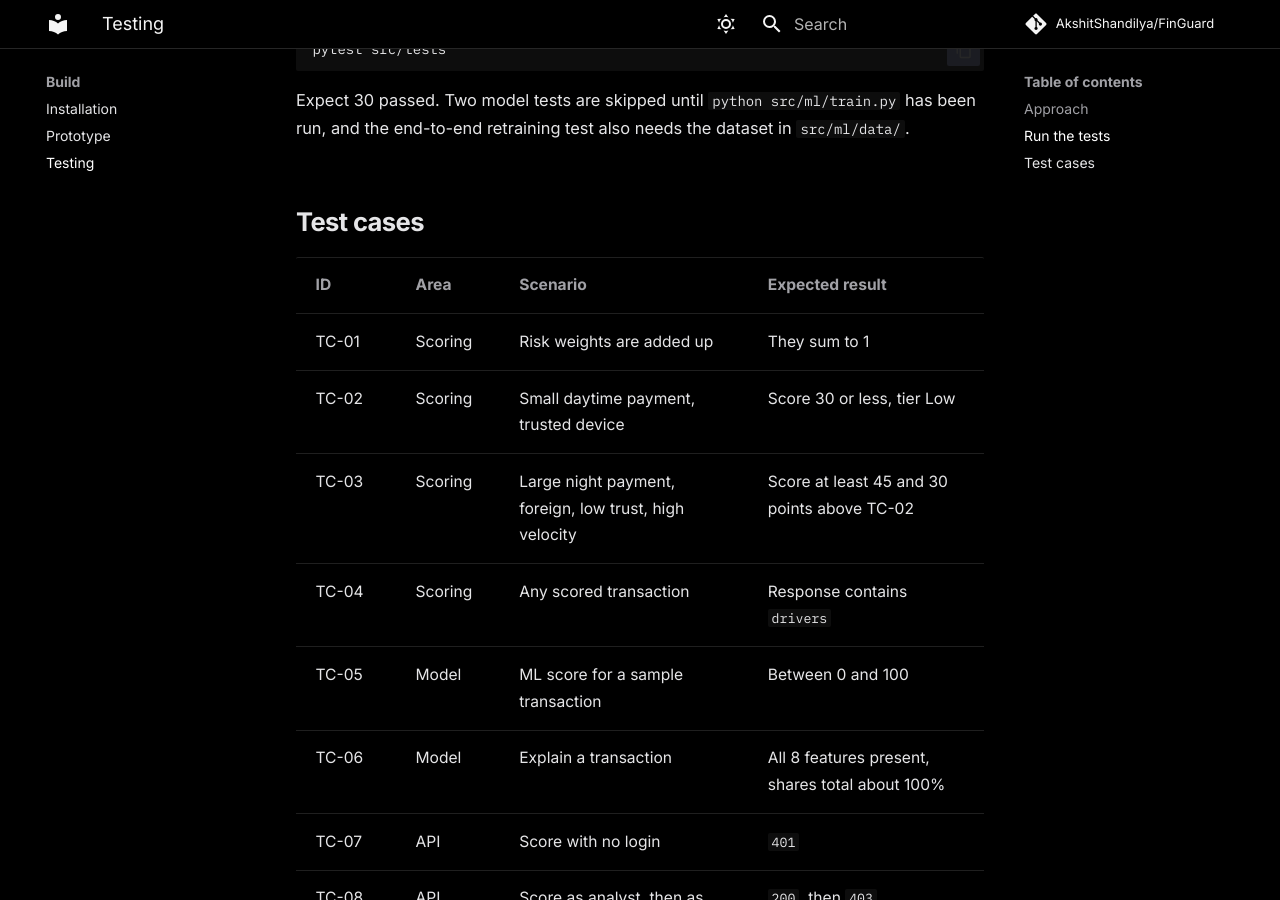
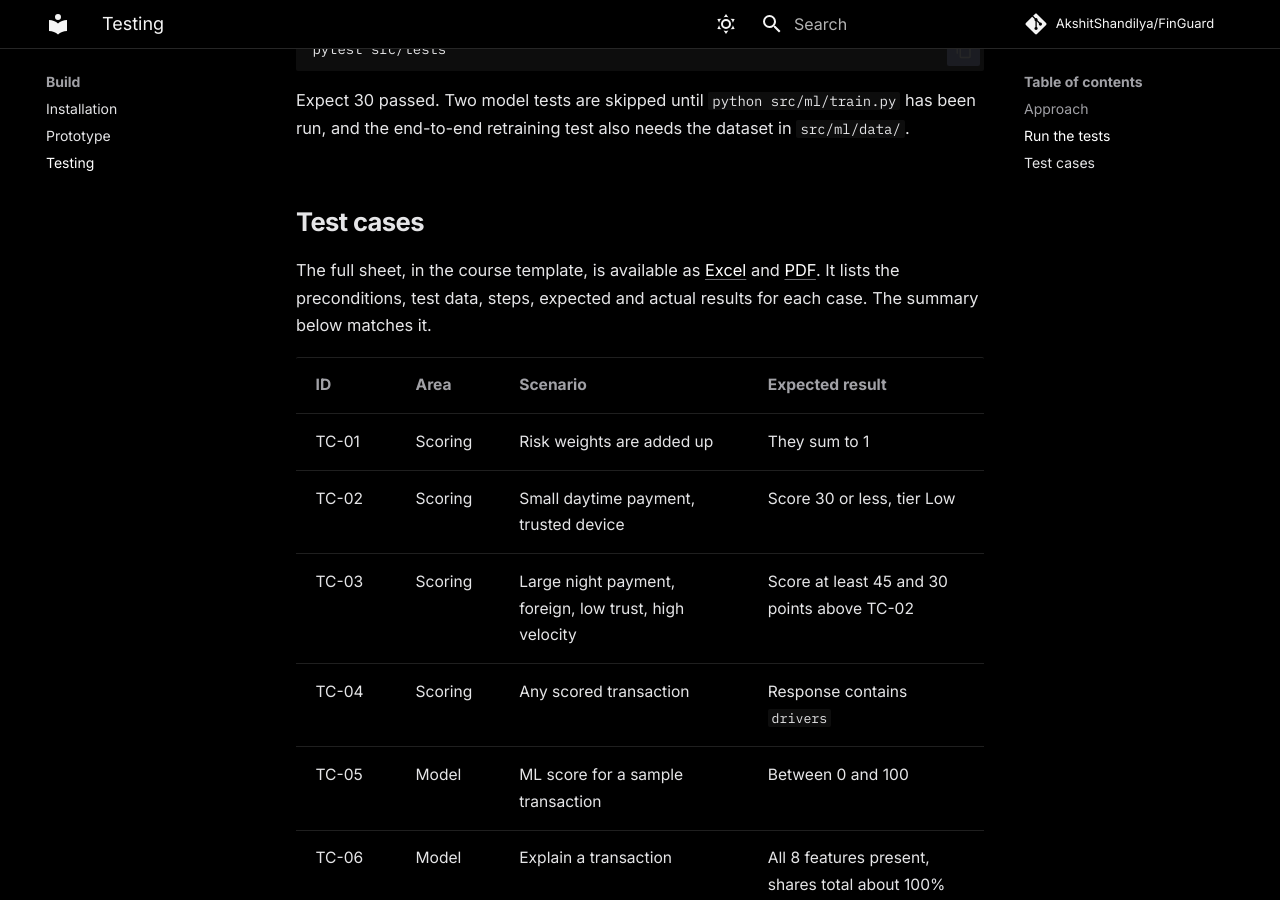
Before and after one commit to AkshitShandilya/FinGuard, an MkDocs documentation site: the page built from docs/testing.md, in a window 1280 px wide and 900 px high, scrolled down 876 px. Built offline with MkDocs 1.6.1 and Material for MkDocs 9.7.7, drawn with Linux system fonts in a browser that asks for light colours; comment, search, counter and statistics services are not loaded.

Commit message:
Add test case sheet and PDF

```diff
--- a/docs/testing.md
+++ b/docs/testing.md
@@ -20,6 +20,8 @@ pytest src/tests
 Expect 30 passed. Two model tests are skipped until `python src/ml/train.py` has been run, and the end-to-end retraining test also needs the dataset in `src/ml/data/`.
 
 ## Test cases
+
+The full sheet, in the course template, is available as [Excel](test-cases/FinGuard_Test_Cases.xlsx) and [PDF](test-cases/FinGuard_Test_Cases.pdf). It lists the preconditions, test data, steps, expected and actual results for each case. The summary below matches it.
 
 | ID | Area | Scenario | Expected result |
 |---|---|---|---|
```
Also changed, not shown: 2 other files.
